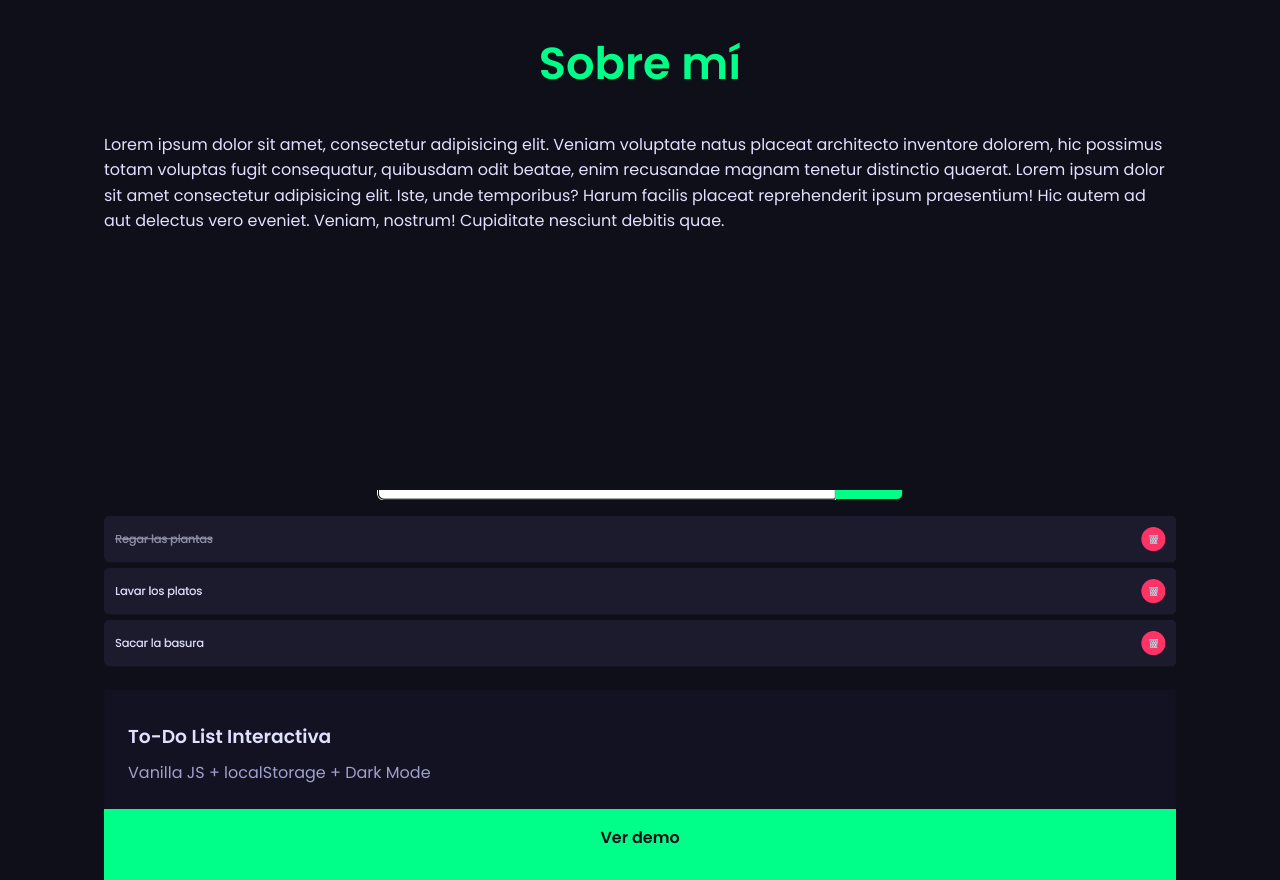
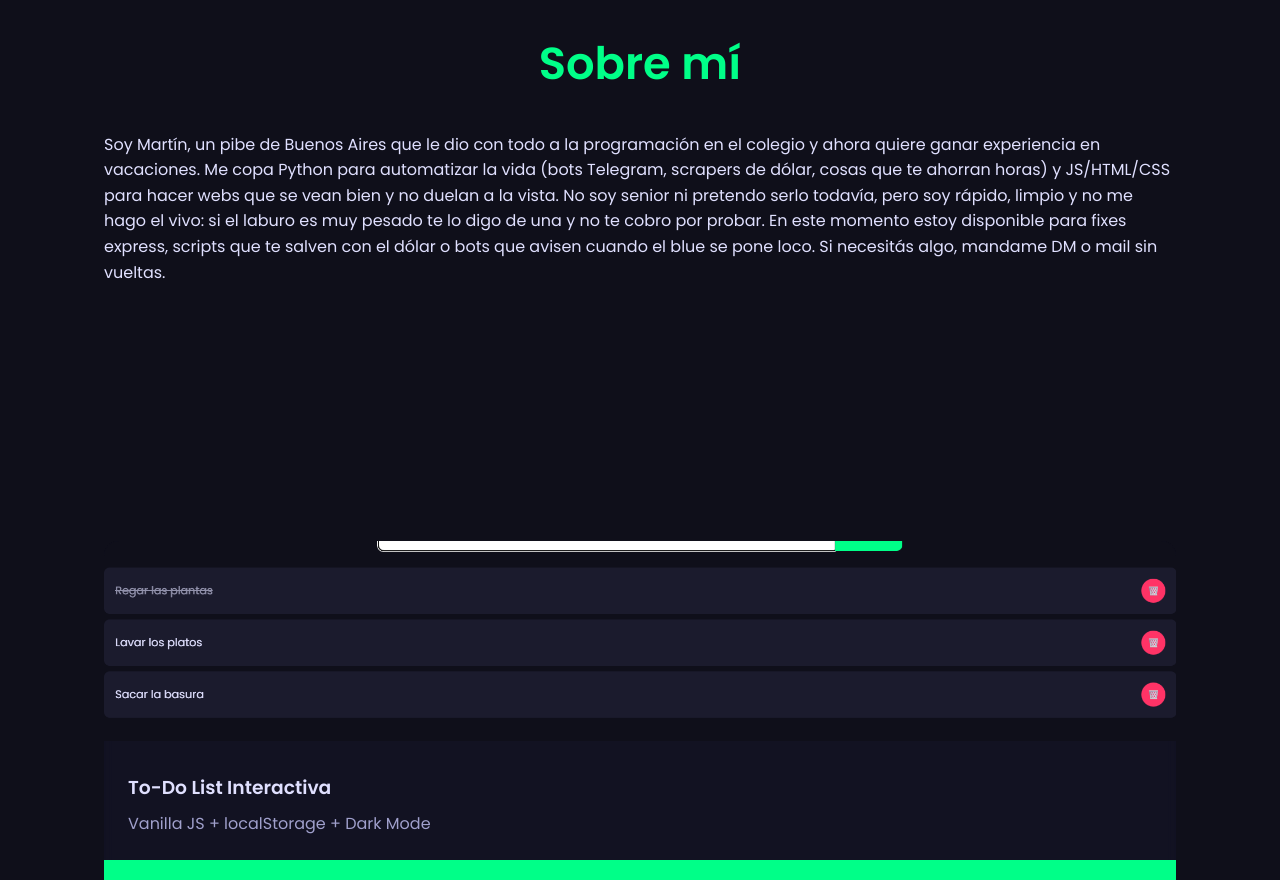
Before and after one commit to Martin-2125/Portfolio, a plain HTML site: page index.html in a window 1280 px wide. Shown: the part 900-1780 px from the top of the page. Drawn offline with nearby package versions, Linux system fonts and the light colour scheme.

Commit message:
Update index.html

```diff
--- a/index.html
+++ b/index.html
@@ -29,7 +29,9 @@
 
     <section id="about">
         <h2>Sobre mí</h2>
-        <p>Lorem ipsum dolor sit amet, consectetur adipisicing elit. Veniam voluptate natus placeat architecto inventore dolorem, hic possimus totam voluptas fugit consequatur, quibusdam odit beatae, enim recusandae magnam tenetur distinctio quaerat. Lorem ipsum dolor sit amet consectetur adipisicing elit. Iste, unde temporibus? Harum facilis placeat reprehenderit ipsum praesentium! Hic autem ad aut delectus vero eveniet. Veniam, nostrum! Cupiditate nesciunt debitis quae.</p>
+        <p>Soy Martín, un pibe de Buenos Aires que le dio con todo a la programación en el colegio y ahora quiere ganar experiencia en vacaciones. Me copa Python para automatizar la vida (bots Telegram, scrapers de dólar, cosas que te ahorran horas) y JS/HTML/CSS para hacer webs que se vean bien y no duelan a la vista.
+No soy senior ni pretendo serlo todavía, pero soy rápido, limpio y no me hago el vivo: si el laburo es muy pesado te lo digo de una y no te cobro por probar. En este momento estoy disponible para fixes express, scripts que te salven con el dólar o bots que avisen cuando el blue se pone loco.
+Si necesitás algo, mandame DM o mail sin vueltas.</p>
     </section>
 
     <section id="projects">
@@ -66,4 +68,5 @@
 
     <script src="js/main.js"></script>
 </body>
+
 </html>
```
